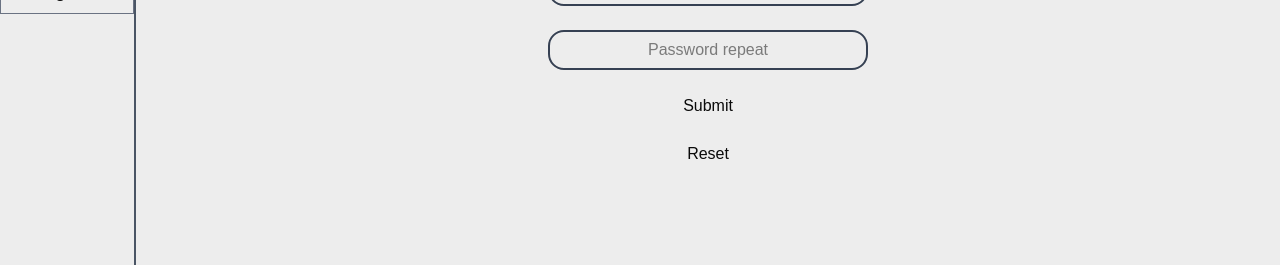
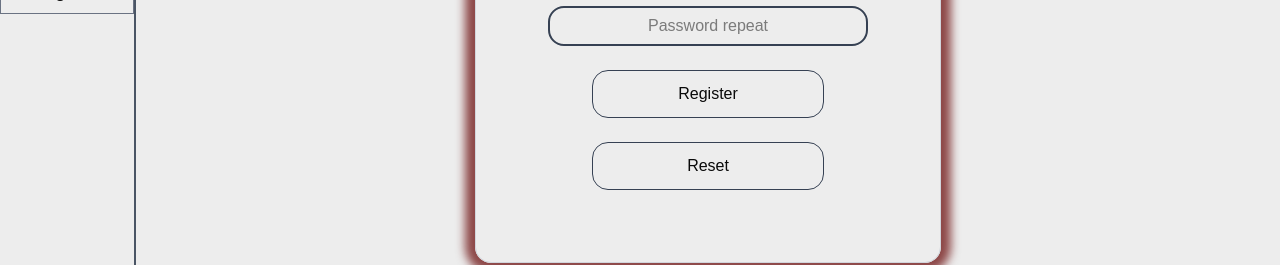
Before and after one commit to MarcoLenschau/CRM, a Next.js app: page /register in a window 1280 px wide. Shown: the part 398-663 px from the top of the page. Built offline with nearby package versions, Linux system fonts and the light colour scheme.

Commit message:
refactor: Login and register page

```diff
--- a/app/components/ui/Button/Button.tsx
+++ b/app/components/ui/Button/Button.tsx
@@ -1,8 +1,8 @@
 import { ButtonType } from "@/app/type/button.type";
 
-export default function Button({type, onClick = () => {}}: {type: ButtonType, onClick?: () => void}) {
+export default function Button({type, text=capitalizeFirst(String(type))}: {type: ButtonType, text?: string}) {
   return (
-    <button type={type} onClick={() => onClick()}>{capitalizeFirst(String(type))}</button>
+    <button type={type} className="w-58 h-12 cursor-pointer border border-gray-700 rounded-2xl">{text}</button>
   );
 }
 
--- a/app/components/ui/InputForm/InputForm.tsx
+++ b/app/components/ui/InputForm/InputForm.tsx
@@ -1,5 +1,10 @@
-export default function InputForm({children}: {children: React.ReactNode}) {
+export default function InputForm({children, onSubmit = () => {}}: {children: React.ReactNode, onSubmit?: () => void}) {
   return (
-    <form className="h-full flex flex-col justify-center items-center gap-6">{children}</form>
+    <section className="h-full flex justify-center items-center">
+      <form className="flex flex-col items-center gap-6 p-18 border border-gray-300 rounded-2xl shadow-[0px_0px_10px_10px_rgba(100,0,0,0.7)]"
+        onSubmit={() => onSubmit()}>
+        {children}
+      </form>
+    </section>
   );
 }
--- a/app/page.tsx
+++ b/app/page.tsx
@@ -6,10 +6,10 @@ import InputForm from "./components/ui/InputForm/InputForm";
 
 export default function Home() {
   return (
-    <InputForm>
+    <InputForm onSubmit={() => login()}>
       <InputField placeholder="Username" type="text"/>
       <InputField placeholder="Password" type="password"/>
-      <Button type="submit" onClick={() => login()}/>
+      <Button text="Login" type="submit"/>
     </InputForm>
   );
 }
--- a/app/register/page.tsx
+++ b/app/register/page.tsx
@@ -8,12 +8,12 @@ export default function Register() {
   return (
     <>
       <title>Register</title>
-      <InputForm>
+      <InputForm onSubmit={() => register()}>
         <InputField placeholder="Email" type="email"/>
         <InputField placeholder="Name" type="text"/>
         <InputField placeholder="Password" type="password"/>
         <InputField placeholder="Password repeat" type="password"/>
-        <Button type="submit" onClick={() => register()}/>
+        <Button text="Register" type="submit"/>
         <Button type="reset"/>
       </InputForm>
     </>
```
